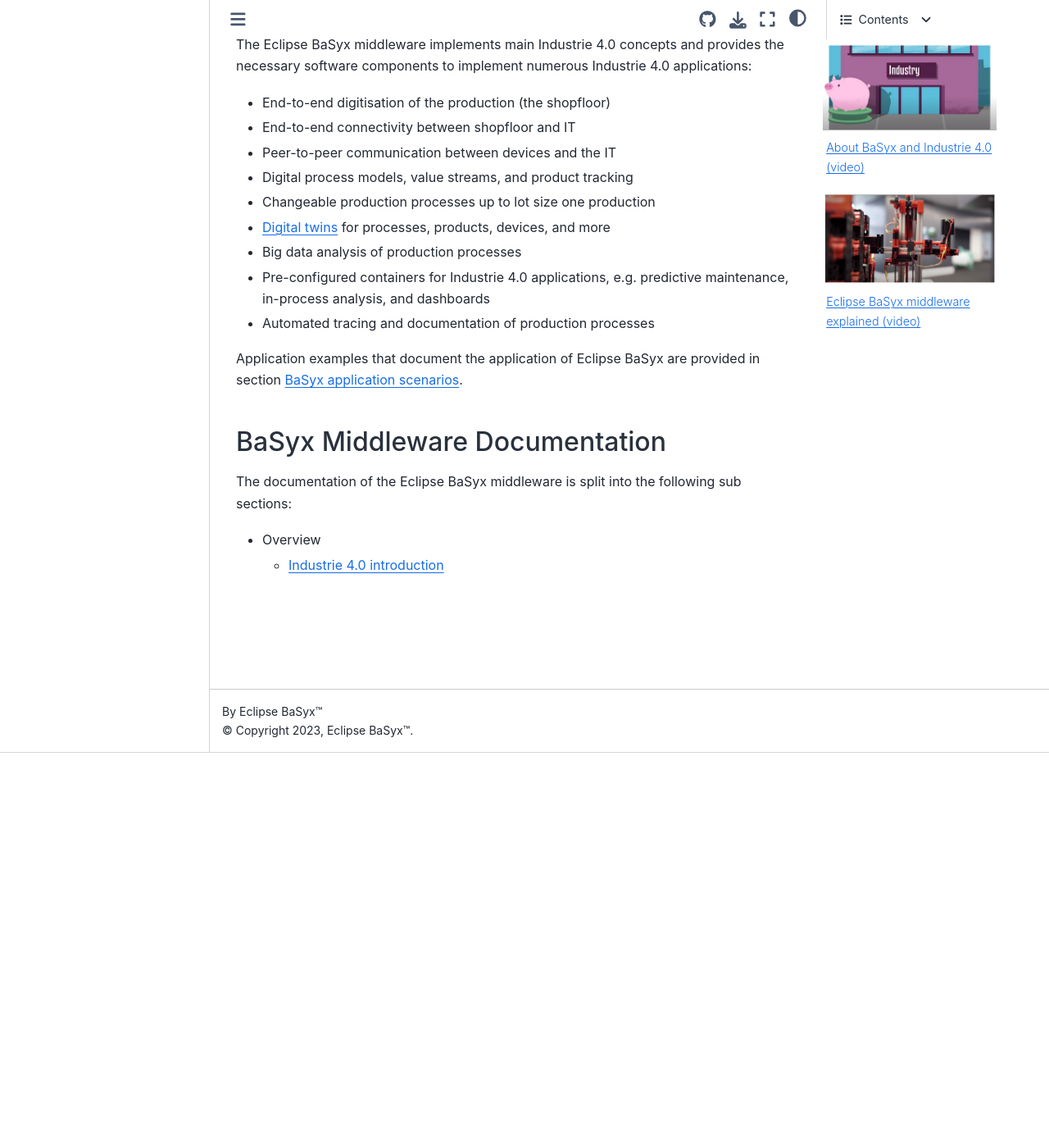
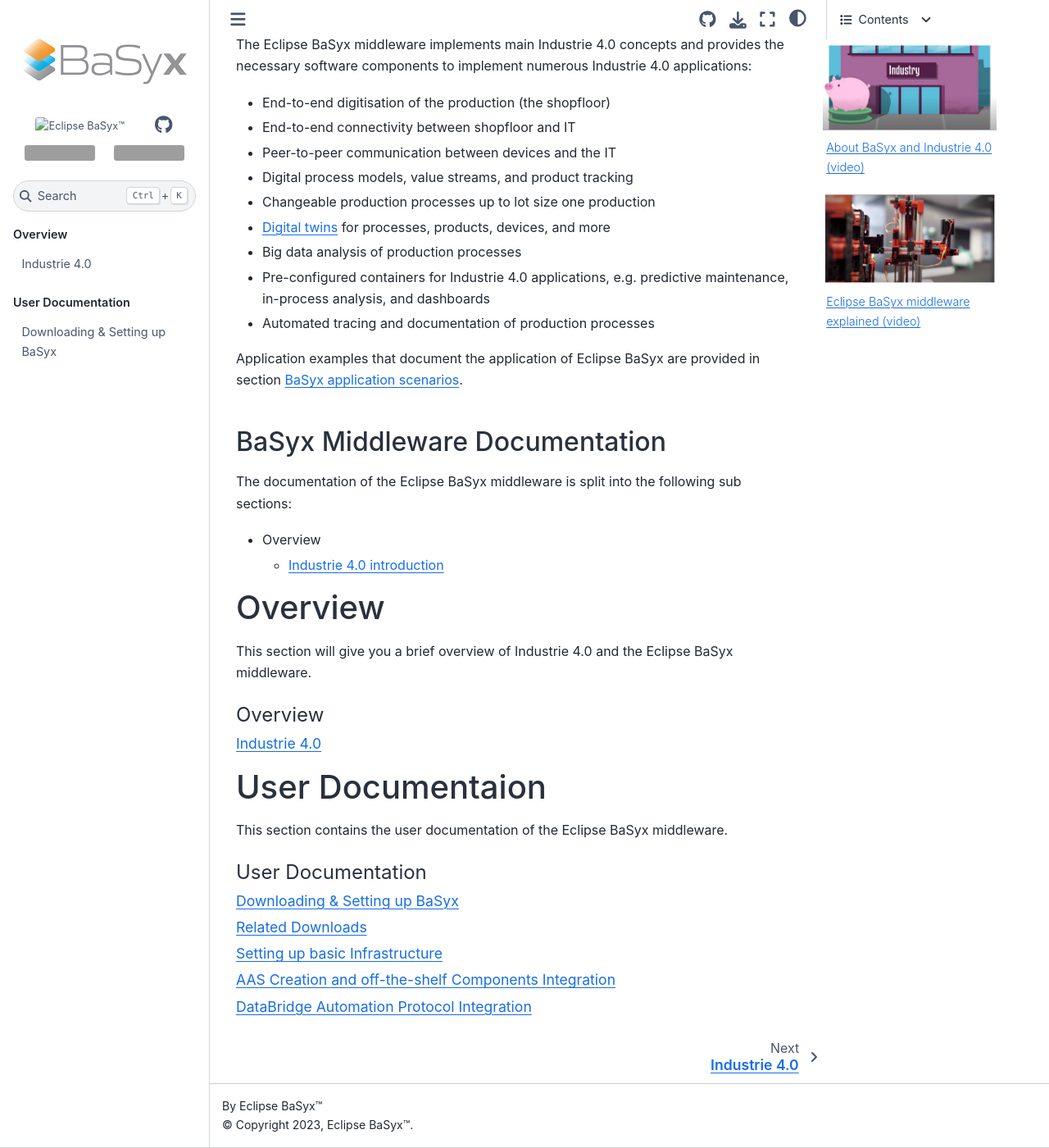
Before and after one commit to aaronzi/basyx-wiki, a Sphinx documentation site: the page built from docs/source/index.md, in a window 1280 px wide and 1400 px high, scrolled down 482 px. Shown: the whole window at 82% size. Built offline with Sphinx 7.4.7 and the Sphinx Book theme 1.1.4, drawn with Linux system fonts in a browser that asks for light colours; some of the changed text lies outside the part shown; grey boxes are pictures that could not be loaded.

Commit message:
added basic toc

````diff
--- a/docs/source/conf.py
+++ b/docs/source/conf.py
@@ -55,6 +55,12 @@
             "icon": "https://img.shields.io/readthedocs/basyx-wiki",
             "type": "url",
         },
+        {
+            "name": "Eclipse BaSyx™",
+            "url": "https://github.com/eclipse-basyx",
+            "icon": "https://img.shields.io/docker/pulls/eclipsebasyx/aas-server",
+            "type": "url",
+        },
     ],
 }
 
--- /dev/null
+++ b/docs/source/content/documentation/user_tutorials.md
@@ -0,0 +1,9 @@
+# Downloading & Setting up BaSyx
+
+# Related Downloads
+
+# Setting up basic Infrastructure
+
+# AAS Creation and off-the-shelf Components Integration
+
+# DataBridge Automation Protocol Integration
--- a/docs/source/index.md
+++ b/docs/source/index.md
@@ -46,3 +46,25 @@
 
 * Overview
   * [Industrie 4.0 introduction](./content/overview/industrie4.0_intro.md)
+
+# Overview
+
+This section will give you a brief overview of Industrie 4.0 and the Eclipse BaSyx middleware.
+
+```{toctree}
+:maxdepth: 1
+:caption: Overview
+
+content/overview/industrie4.0_intro
+```
+
+# User Documentaion
+
+This section contains the user documentation of the Eclipse BaSyx middleware.
+
+```{toctree}
+:caption: User Documentation
+:maxdepth: 2
+
+content/documentation/user_tutorials
+```
````
Also changed, not shown: other parts of docs/source/index.md (+1 -1 lines).
